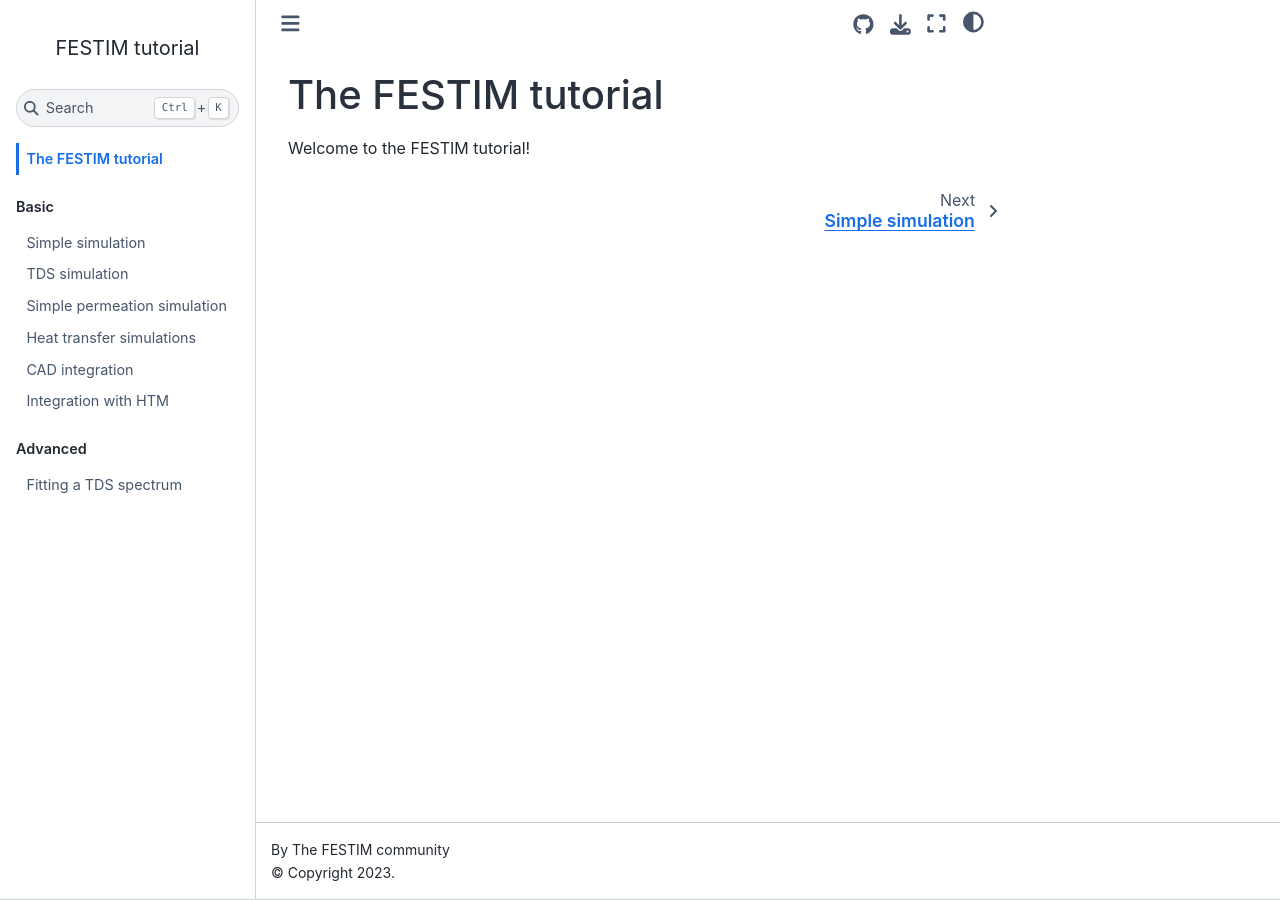
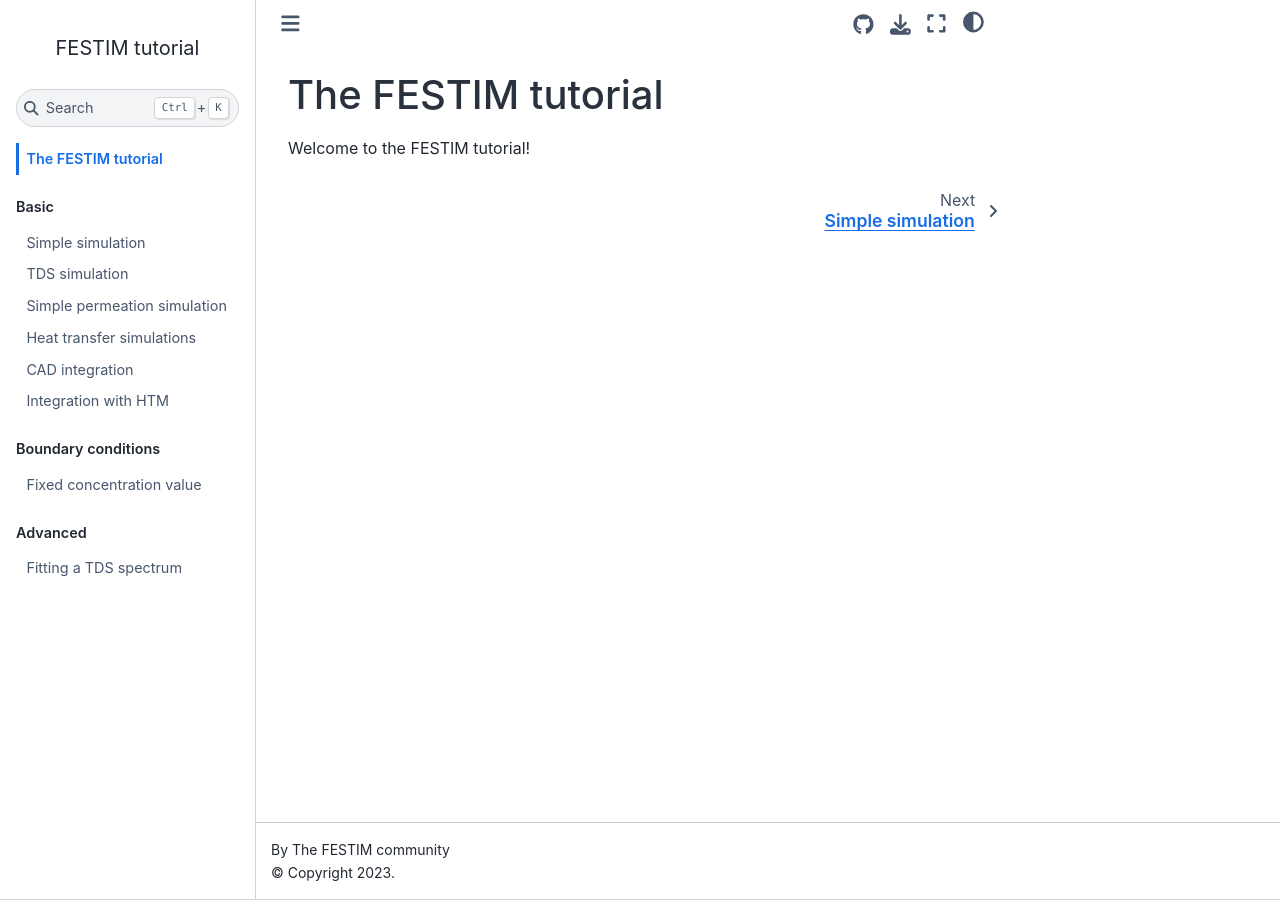
Before and after one commit to festim-dev/FESTIM-workshop, a Jupyter Book: the page built from book/intro.md, in a window 1280 px wide. Built offline with Jupyter Book 1.0.4 settings and Sphinx 7.4.7 and the Sphinx Book theme 1.1.4, drawn with Linux system fonts in a browser that asks for light colours; pages that are not in the unit, such as notebooks, are missing from menus.

Commit message:
new boundary conditions section

```diff
--- a/book/_toc.yml
+++ b/book/_toc.yml
@@ -13,6 +13,10 @@ parts:
     - file: content/task08
     - file: content/task09
 
+  - caption: Boundary conditions
+    chapters:
+    - file: content/boundary_conditions/fixed_value
+
   - caption: Advanced
     chapters:
     - file: content/task06
```
Also changed, not shown: book/content/boundary_conditions/fixed_value.ipynb (added).
